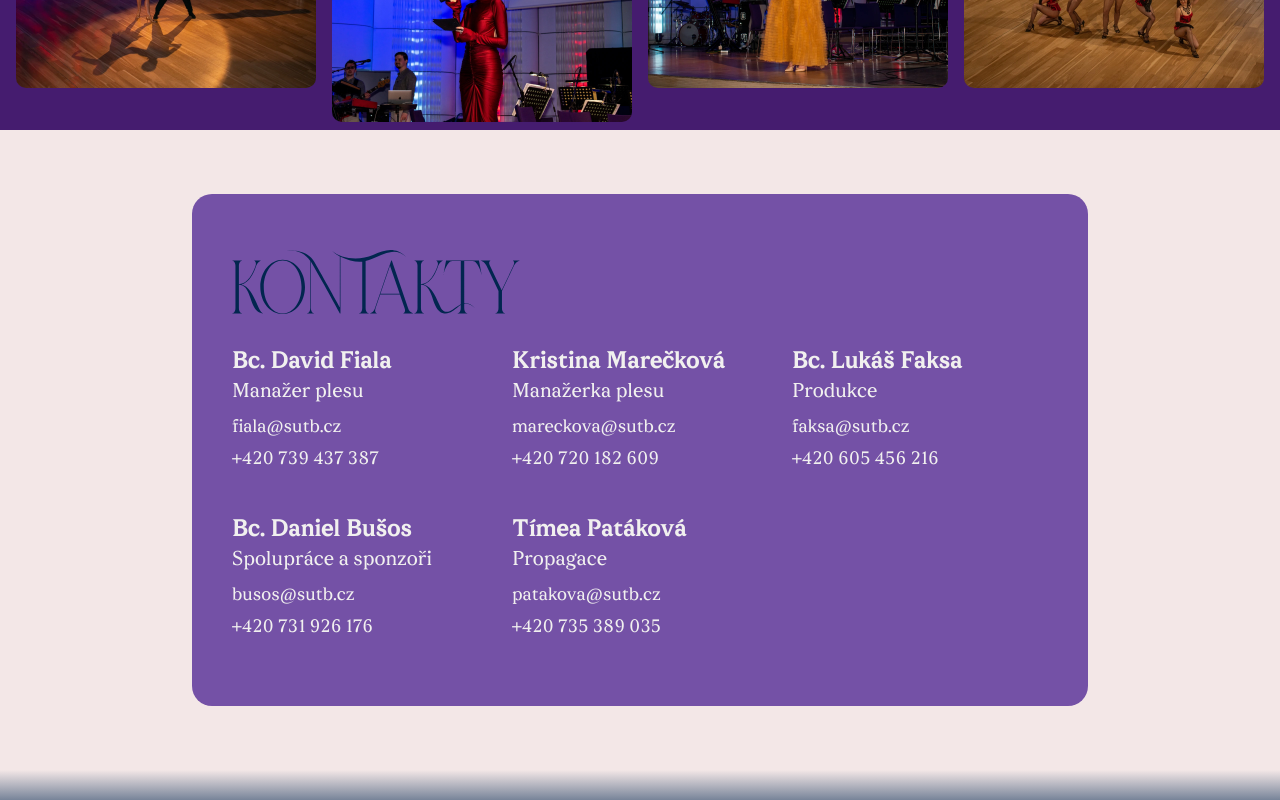
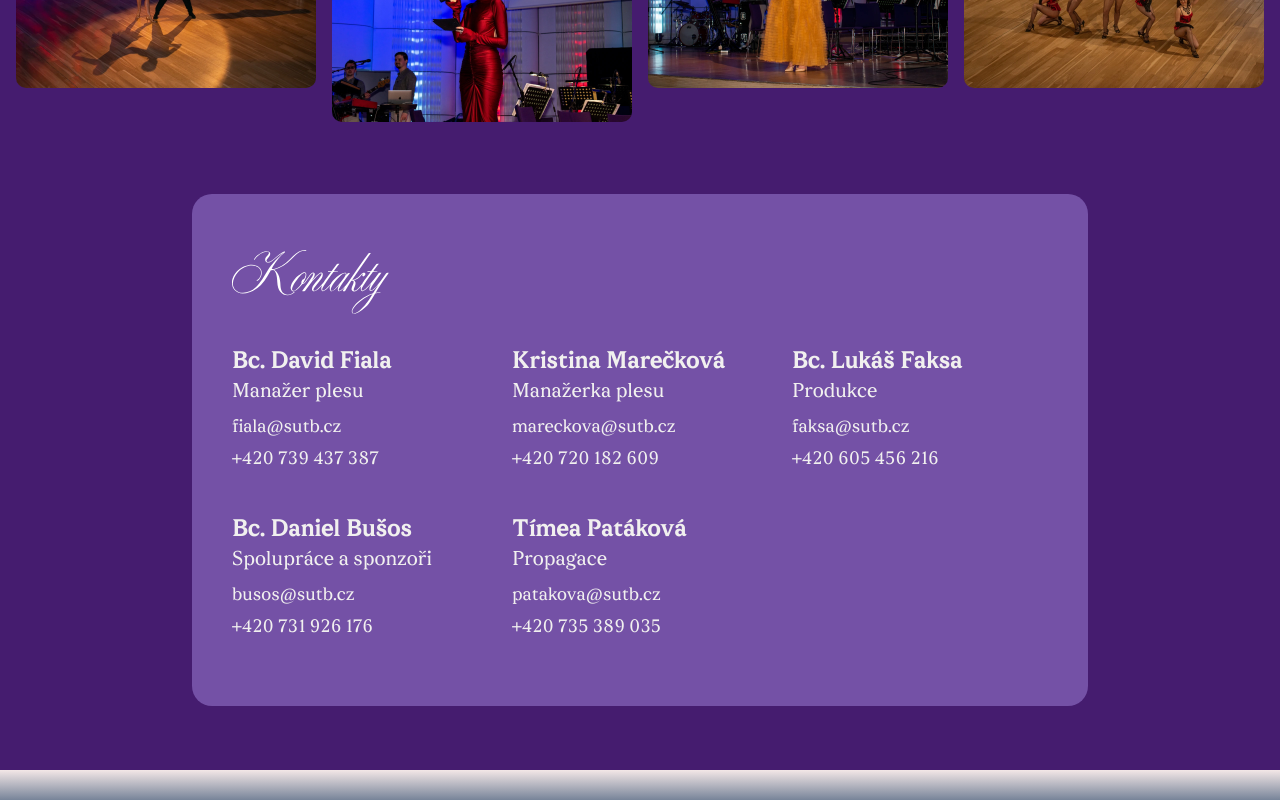
Before and after one commit to SU-UTB/web-ples-fe, a React (Vite) app: page / in a window 1280 px wide. Shown: the part 2400-3200 px from the top of the page. Built offline with nearby package versions, Linux system fonts and the light colour scheme; a web font is replaced by a local one.

Commit message:
Contact section

```diff
--- a/src/components/sections/ContactSection.tsx
+++ b/src/components/sections/ContactSection.tsx
@@ -5,13 +5,9 @@ import kontakty from "../../assets/img/headlines/kontakty.svg"
 
 export const ContactSection = () => {
   return (
-    <div style={{
-      backgroundColor: '#F3E7E7'
-    }}>
+    <div className='bg-violet'>
       <Section id="kontakty" className="py-24">
-        <div style={{
-          color: '#02264F',
-        }}>
+        <div className='px-4'>
           <InfoCard headline={kontakty}>
             <div className="grid grid-cols-1 gap-4 sm:gap-6 sm:grid-cols-2 lg:grid-cols-3">
               <ContactCard
```
Also changed, not shown: src/assets/img/headlines/kontakty.svg.
